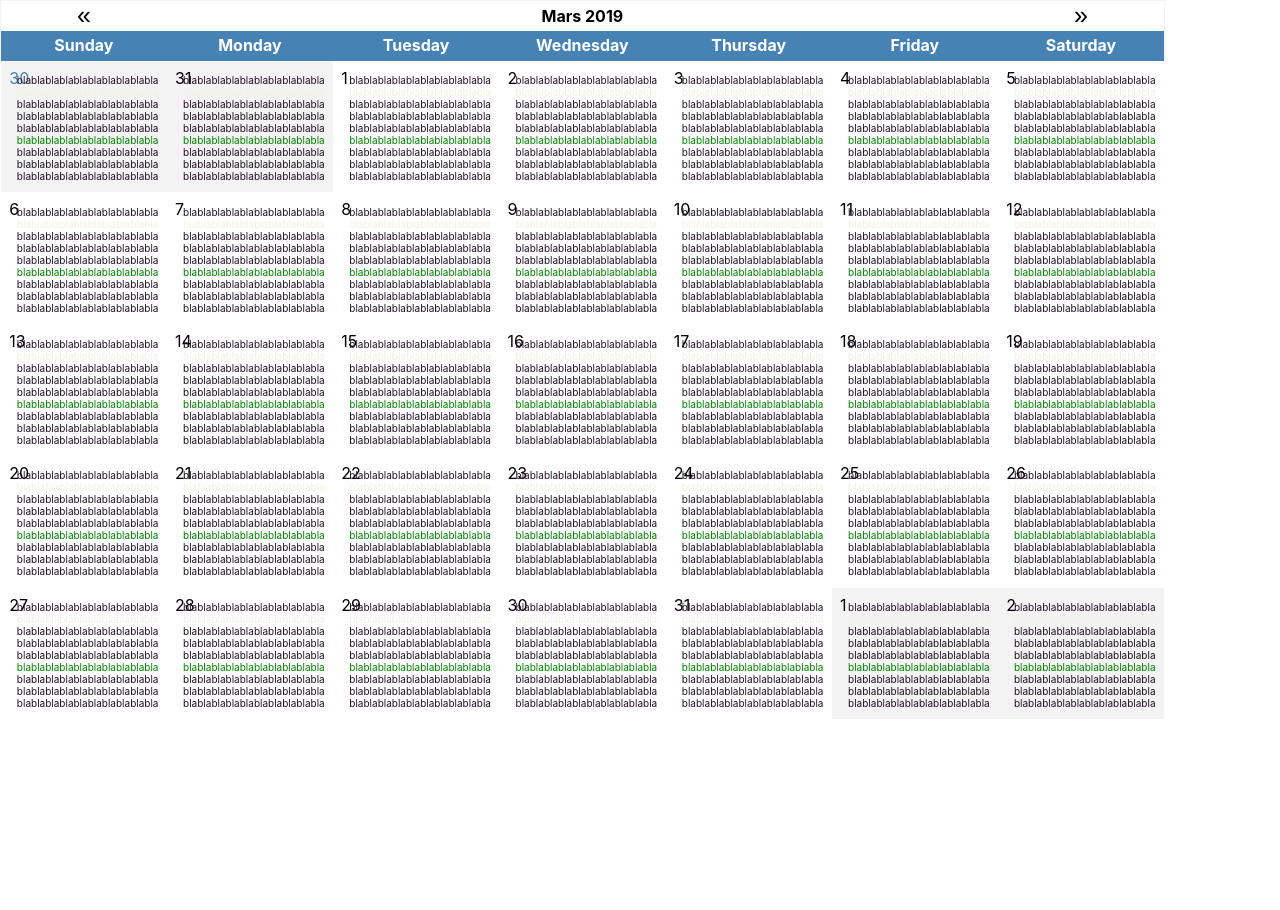
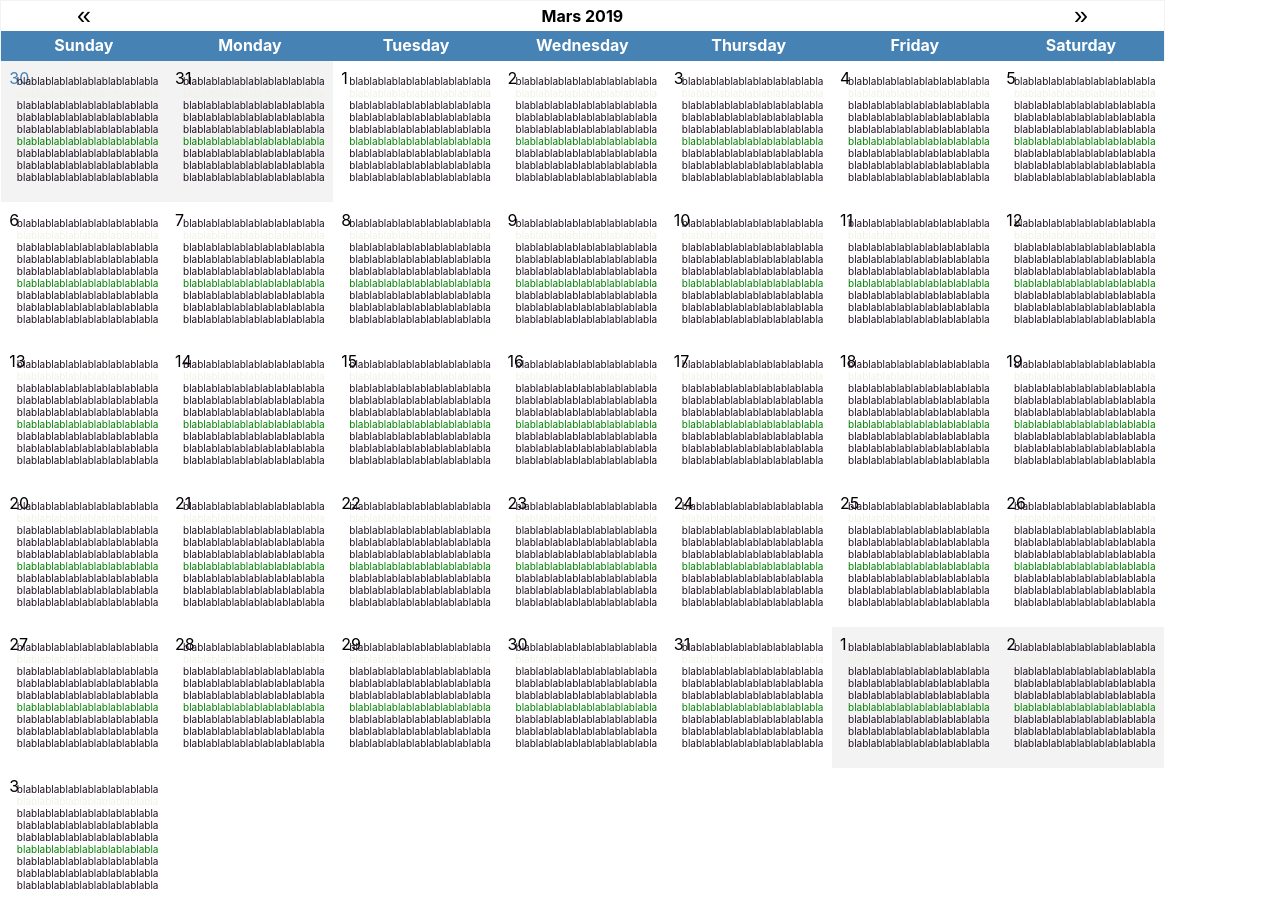
Before and after one commit to asdrubalivan/calendar-app, a React (Create React App) app: page / in a window 1280 px wide. Before the commit the page ends 800 px from the top, so only its background shows below. Built offline with nearby package versions, Linux system fonts and the light colour scheme.

Commit message:
Added hover styles

```diff
--- a/src/calendar.js
+++ b/src/calendar.js
@@ -3,7 +3,7 @@ import styled from 'styled-components';
 
 const CalendarWrapper = styled.table`
   width: 91vw;
-  height: 90vh;
+  height: 91rem;
   border: 1px solid #f3f3f3;
   font-size: 1.6rem;
   border-collapse: collapse;
@@ -33,6 +33,9 @@ const DayContainerTd = styled.td`
   color: ${props => props.weekend ? 'steelblue' : 'black'};
   position: relative;
   background-color: ${props => props.dayDisabled ? '#f3f3f3' : 'white'};
+  &:hover {
+    background-color: #f3f3f3;
+  }
 `
 
 const DayText = styled.div`
@@ -124,7 +127,7 @@ const DayContainer = ({
   day,
   dayDisabled,
 }) => (
-    <DayContainerTd weekend={weekend} dayDisabled={dayDisabled}>
+    <DayContainerTd colspan="1" weekend={weekend} dayDisabled={dayDisabled}>
       <DayText>{day}</DayText>
       <ReminderContainer>
         {reminders.map(r => <Reminder key={r.id} color={r.color}>
@@ -202,6 +205,9 @@ const Calendar = () => (
         <DayContainer day={1} dayDisabled>1</DayContainer>
         <DayContainer day={2} dayDisabled>2</DayContainer>
       </WeekContainer>
+      <WeekContainer>
+        <DayContainer day={3}>3</DayContainer>
+      </WeekContainer>
     </tbody>
   </CalendarWrapper>
 );
```
